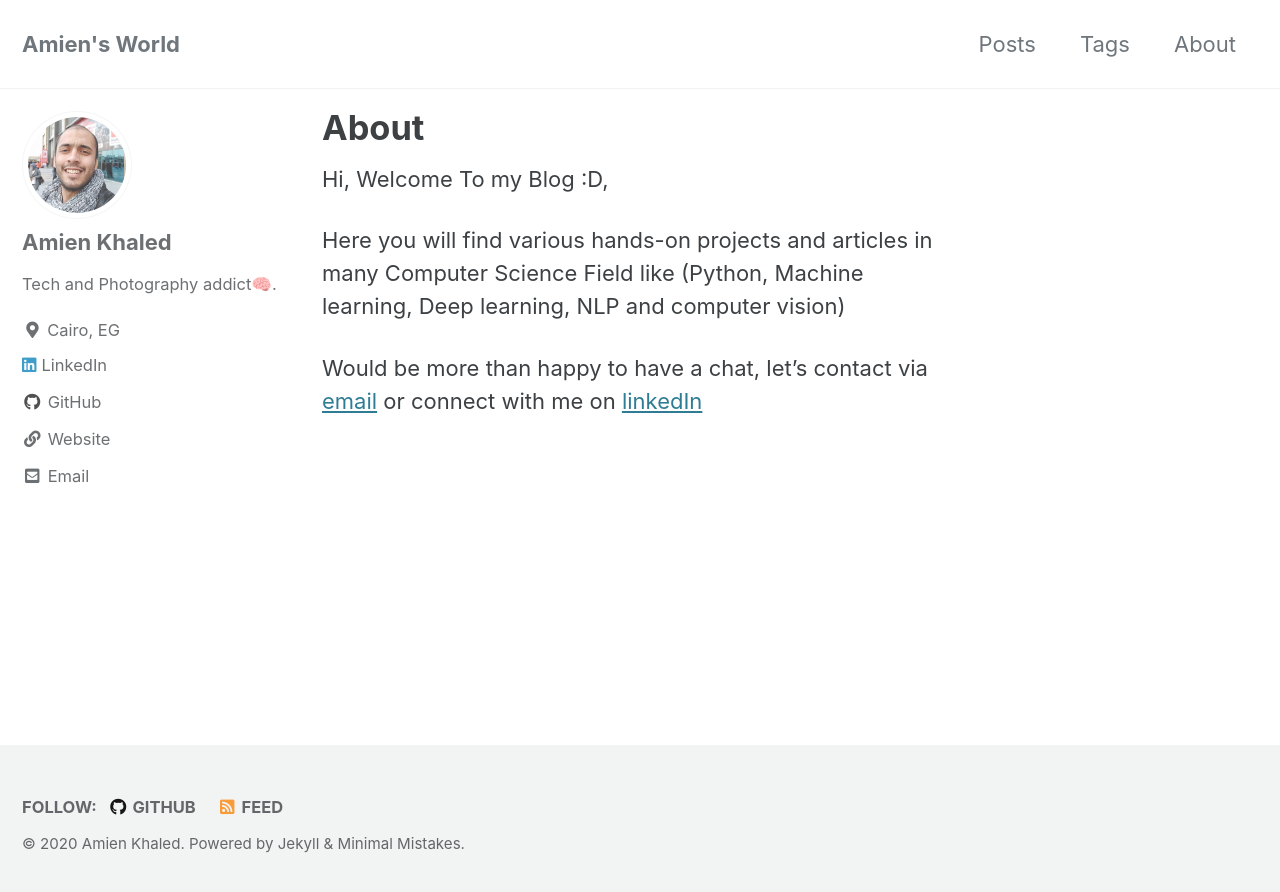
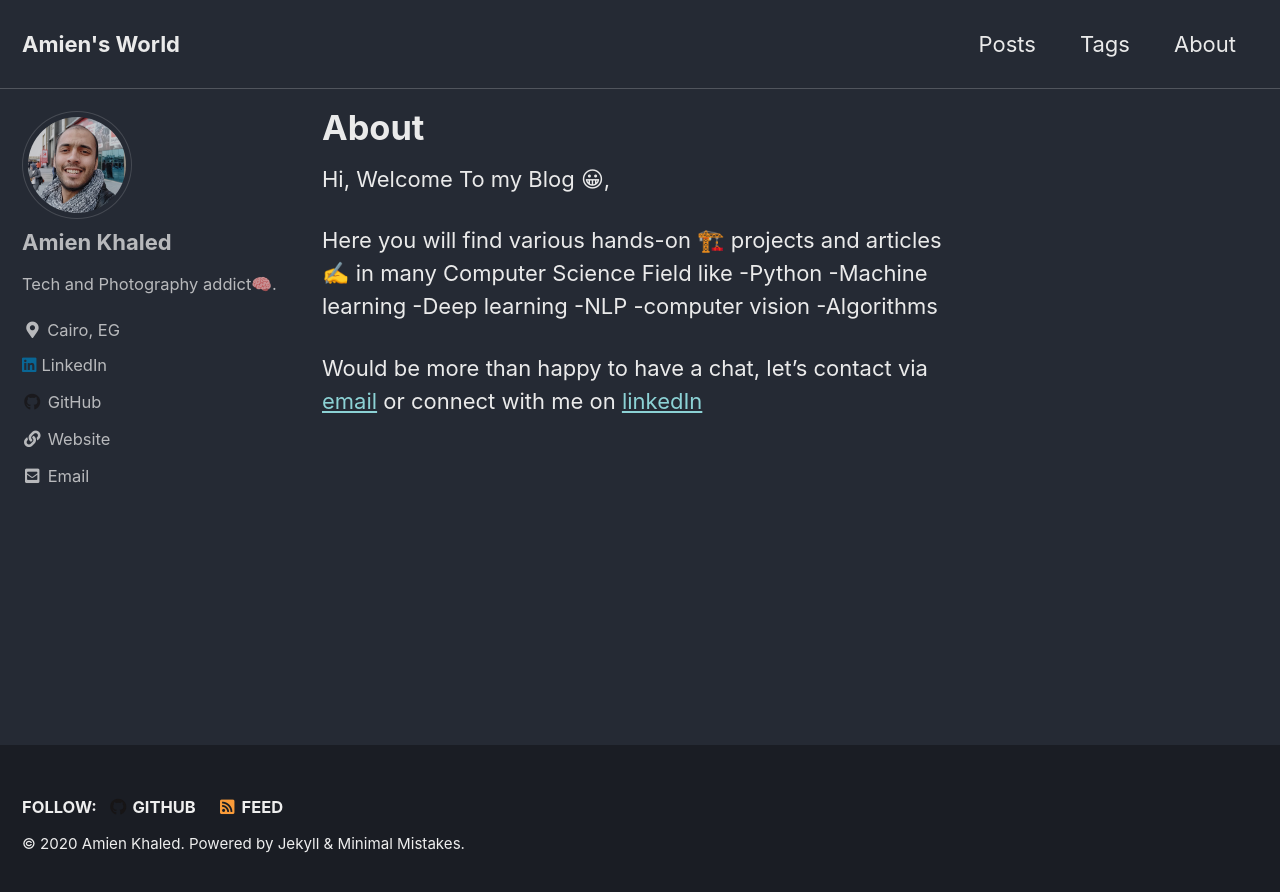
Before and after one commit to AmienKhaled/AmienKhaled.github.io, a Jekyll site: the page built from _pages/about.md, in a window 1280 px wide. Shown: the top 892 px of the page. Built offline with Jekyll 4.4.1, drawn with Linux system fonts in a browser that asks for light colours; cached includes are drawn as plain includes.

Commit message:
change layout andabout content

```diff
--- a/_config.yml
+++ b/_config.yml
@@ -12,7 +12,7 @@
 
 # theme                  : "minimal-mistakes-jekyll"
 # remote_theme           : "mmistakes/minimal-mistakes"
-minimal_mistakes_skin    : "default" # "air", "aqua", "contrast", "dark", "dirt", "neon", "mint", "plum", "sunrise"
+minimal_mistakes_skin    : "dark" # "air", "aqua", "contrast", "dark", "dirt", "neon", "mint", "plum", "sunrise"
 
 # Site Settings
 locale                   : "en-US"
--- a/_pages/about.md
+++ b/_pages/about.md
@@ -3,9 +3,15 @@ title: "About"
 permalink: /about/
 ---
 
-Hi, Welcome To my Blog :D,
+Hi, Welcome To my Blog 😀,
 
-Here you will find various hands-on projects and articles in many Computer Science Field like (Python, Machine learning, Deep learning, NLP and computer vision)
-
+Here you will find various hands-on 🏗️ projects and articles ✍️
+in many Computer Science Field like
+-Python
+-Machine learning
+-Deep learning
+-NLP
+-computer vision
+-Algorithms
 
 Would be more than happy to have a chat, let's contact via [email](amien.khaled.amien@gmail.com) or connect with me on [linkedIn](https://www.linkedin.com/in/amin-khaled/)
```
Also changed, not shown: _pages/404.md (+1 -1 lines).
